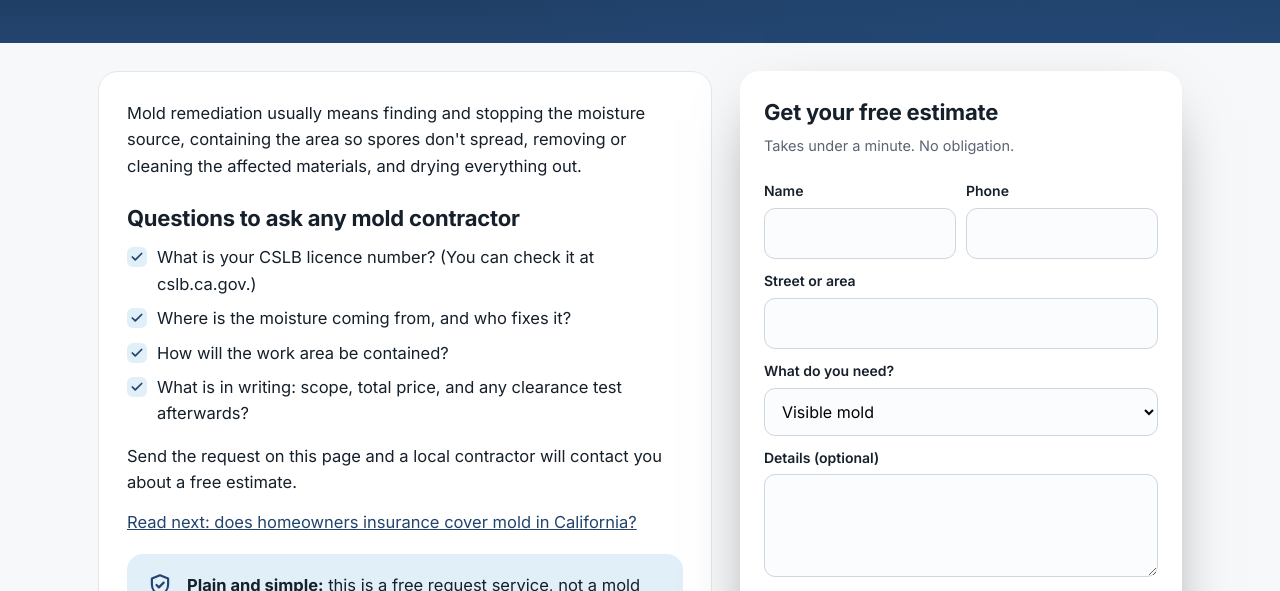
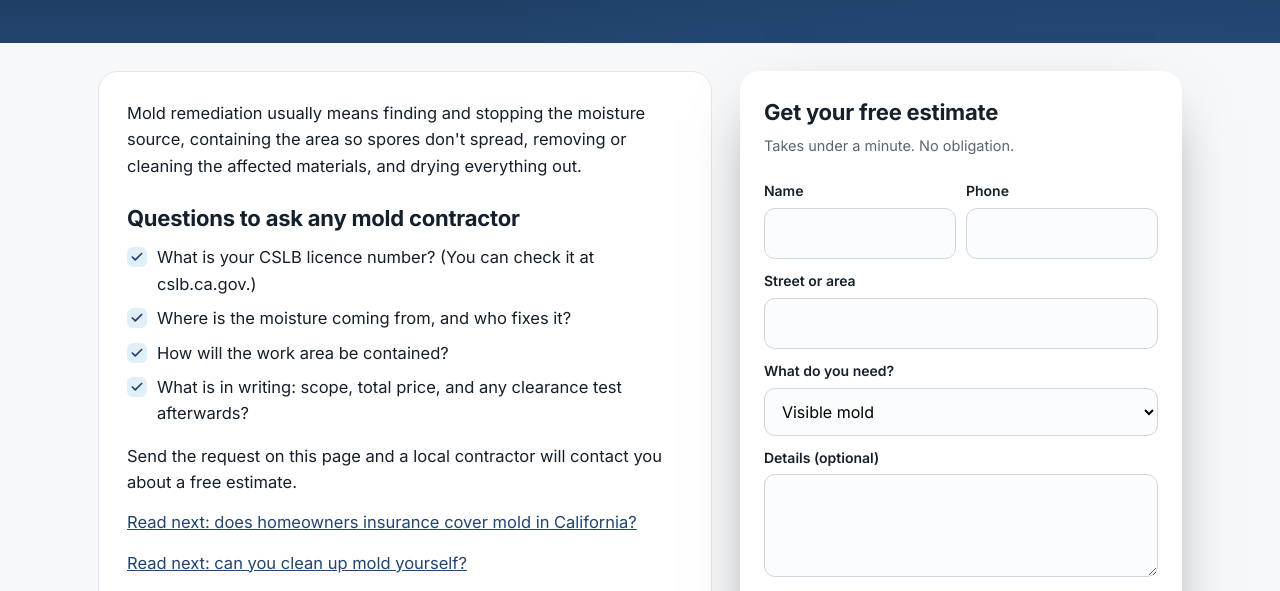
Before and after one commit to seasummit/moldremediationmodesto, a plain HTML site: page mold-removal/index.html in a window 1280 px wide. Shown: the part 191-782 px from the top of the page. Drawn offline with Linux system fonts and the light colour scheme.

Commit message:
Link new mold cleanup article

```diff
--- a/mold-removal/index.html
+++ b/mold-removal/index.html
@@ -98,7 +98,7 @@ footer.f h4{color:#fff;margin:0 0 10px;font-size:15px}footer.f ul{list-style:non
 <article class="body"><p>Mold remediation usually means finding and stopping the moisture source, containing the area so spores don't spread, removing or cleaning the affected materials, and drying everything out.</p>
 <h2>Questions to ask any mold contractor</h2>
 <ul class="checks"><li>What is your CSLB licence number? (You can check it at cslb.ca.gov.)</li><li>Where is the moisture coming from, and who fixes it?</li><li>How will the work area be contained?</li><li>What is in writing: scope, total price, and any clearance test afterwards?</li></ul>
-<p>Send the request on this page and a local contractor will contact you about a free estimate.</p><p><a href="/mold-insurance-california/">Read next: does homeowners insurance cover mold in California?</a></p><div style="margin-top:18px"><div class="note"><span class="ic"><svg viewBox="0 0 24 24" aria-hidden="true"><path d="M12 3 4.5 6v5.5c0 4.6 3.2 8.3 7.5 9.5 4.3-1.2 7.5-4.9 7.5-9.5V6Z" fill="none" stroke="currentColor" stroke-width="2" stroke-linejoin="round"/><path d="m8.8 12 2.2 2.2 4.4-4.4" fill="none" stroke="currentColor" stroke-width="2" stroke-linecap="round" stroke-linejoin="round"/></svg></span><p><b>Plain and simple:</b> this is a free request service, not a mold remediation contractor. When you send a request, a local licensed mold remediation contractor contacts you. Prices, warranties and scheduling come from them.</p></div></div></article>
+<p>Send the request on this page and a local contractor will contact you about a free estimate.</p><p><a href="/mold-insurance-california/">Read next: does homeowners insurance cover mold in California?</a></p><p><a href="/clean-mold-yourself-modesto/">Read next: can you clean up mold yourself?</a></p><div style="margin-top:18px"><div class="note"><span class="ic"><svg viewBox="0 0 24 24" aria-hidden="true"><path d="M12 3 4.5 6v5.5c0 4.6 3.2 8.3 7.5 9.5 4.3-1.2 7.5-4.9 7.5-9.5V6Z" fill="none" stroke="currentColor" stroke-width="2" stroke-linejoin="round"/><path d="m8.8 12 2.2 2.2 4.4-4.4" fill="none" stroke="currentColor" stroke-width="2" stroke-linecap="round" stroke-linejoin="round"/></svg></span><p><b>Plain and simple:</b> this is a free request service, not a mold remediation contractor. When you send a request, a local licensed mold remediation contractor contacts you. Prices, warranties and scheduling come from them.</p></div></div></article>
 <div class="stick"><div class="fcard" id="quote">
 <h2>Get your free estimate</h2>
 <p class="sub">Takes under a minute. No obligation.</p>
```
